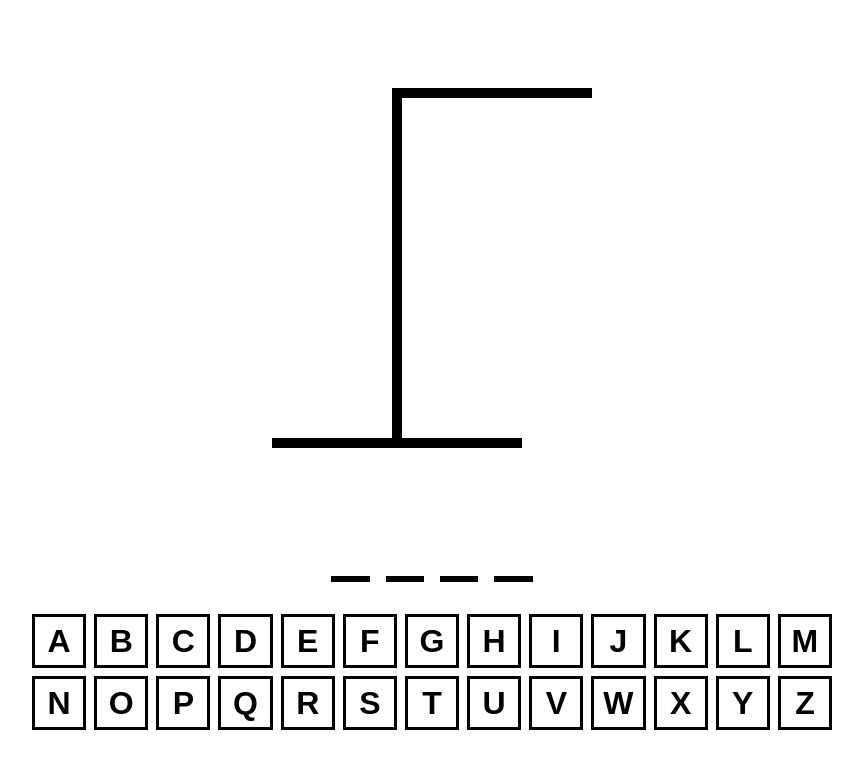
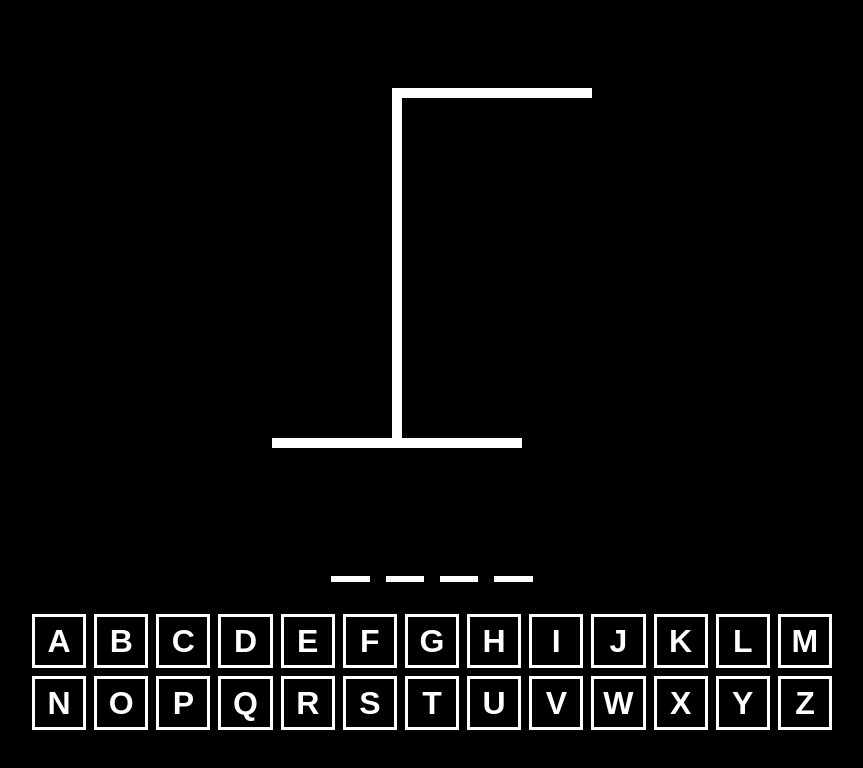
Before and after one commit to GrzegorzPacewicz/hangman, a React (Vite) app: page / in a window 1280 px wide. Shown: the top 768 px of the page, without its empty margins (208-1071 px from the left). Built offline with nearby package versions, Linux system fonts and the light colour scheme.

Commit message:
Black version of the Game

```diff
--- a/src/components/Hangman.tsx
+++ b/src/components/Hangman.tsx
@@ -1,5 +1,5 @@
 import {useCallback, useEffect, useState} from 'react';
-import {KeyboardContainer, Text, Wrapper} from "../styled"
+import {KeyboardContainer, Text, Wrapper} from "./styled"
 import words from "./wordList.json"
 import HangmanDrawing from "./HangmanDrawing/HangmanDrawing";
 import HangmanWord from "./HangmanWord/HangmanWord";
--- a/src/components/HangmanDrawing/styled.tsx
+++ b/src/components/HangmanDrawing/styled.tsx
@@ -7,7 +7,7 @@ export const Container = styled.div`
 export const Hack = styled.div`
   height: 50px;
   width: 10px;
-  background-color: black;
+  background-color: white;
   position: absolute;
   top: 0;
   right: 0;
@@ -16,27 +16,27 @@ export const Hack = styled.div`
 export const Top = styled.div`
   height: 10px;
   width: 200px;
-  background-color: black;
+  background-color: white;
   margin-left: 120px;
 `;
 
 export const Line = styled.div`
   height: 340px;
   width: 10px;
-  background-color: black;
+  background-color: white;
   margin-left: 120px;
 `;
 
 export const Bottom = styled.div`
   height: 10px;
   width: 250px;
-  background-color: black;
+  background-color: white;
 `
 export const Head = styled.div`
   height: 50px;
   width: 50px;
   border-radius: 100%;
-  border: 10px solid black;
+  border: 10px solid white;
   position: absolute;
   top: 50px;
   right: -30px;
@@ -45,7 +45,7 @@ export const Head = styled.div`
 export const Body = styled.div`
   height: 100px;
   width: 10px;
- background-color: black;
+ background-color: white;
   position: absolute;
   top: 120px;
   right: 0;
@@ -54,7 +54,7 @@ export const Body = styled.div`
 export const RightArm = styled.div`
   height: 10px;
   width: 100px;
-  background-color: black;
+  background-color: white;
   position: absolute;
   top: 150px;
   right: -100px;
@@ -65,7 +65,7 @@ export const RightArm = styled.div`
 export const LeftArm = styled.div`
   height: 10px;
   width: 100px;
-  background-color: black;
+  background-color: white;
   position: absolute;
   top: 150px;
   right: 10px;
@@ -76,7 +76,7 @@ export const LeftArm = styled.div`
 export const RightLeg = styled.div`
   height: 10px;
   width: 100px;
-  background-color: black;
+  background-color: white;
   position: absolute;
   top: 210px;
   right: -90px;
@@ -87,7 +87,7 @@ export const RightLeg = styled.div`
 export const LeftLeg = styled.div`
   height: 10px;
   width: 100px;
-  background-color: black;
+  background-color: white;
   position: absolute;
   top: 210px;
   right: 0;
--- a/src/components/HangmanWord/HangmanWord.tsx
+++ b/src/components/HangmanWord/HangmanWord.tsx
@@ -17,7 +17,7 @@ const HangmanWord = ({guessedLetters, wordToGuess, reveal = false }:HangmanWordP
                         visibility: guessedLetters.includes(letter) || reveal
                             ? "visible"
                             : "hidden",
-                            color: !guessedLetters.includes(letter) && reveal ?"red" : "black"
+                            color: !guessedLetters.includes(letter) && reveal ?"red" : "hsl(200, 100%, 50%)"
                     }}
                     >
                         {letter}
--- a/src/components/HangmanWord/styled.tsx
+++ b/src/components/HangmanWord/styled.tsx
@@ -10,7 +10,7 @@ export const Container = styled.div`
 `;
 
 export const Letter = styled.span`
-  border-bottom: .1em solid black;
+  border-bottom: .1em solid white;
 `;
 
 export const HiddenLetter = styled.span`
--- a/src/components/Keyboard/styled.tsx
+++ b/src/components/Keyboard/styled.tsx
@@ -10,14 +10,14 @@ export const Container = styled.div`
 export const StyledButton = styled.button`
   width: 100%;
   aspect-ratio: 1/1;
-  border: 3px solid black;
+  border: 3px solid white;
   background: none;
   font-size: 2rem;
   font-weight: bold;
   text-transform: uppercase;
   padding: .2rem;
   cursor: pointer;
-  color: black;
+  color: white;
 
   &:hover:not(:disabled),
   &:focus:not(:disabled) {
--- a/src/styled.tsx
+++ b/src/components/styled.tsx
@@ -19,4 +19,5 @@ export const Text = styled.div`
   text-align: center;
   height: 3rem;
   font-weight: bold;
+  color: white;
 `;
--- a/src/index.css
+++ b/src/index.css
@@ -1,9 +1,9 @@
 :root {
   font-family: Inter, system-ui, Avenir, Helvetica, Arial, sans-serif;
   line-height: 1.5;
-  font-weight: 400;
-}
+  }
 
 
 body {
+  background-color: black;
   }
```
